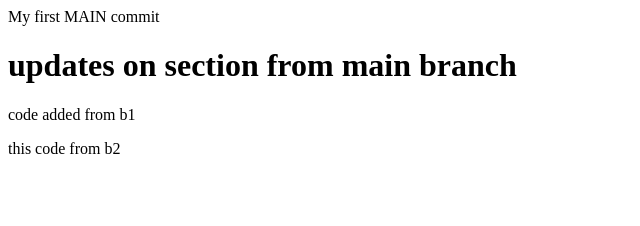
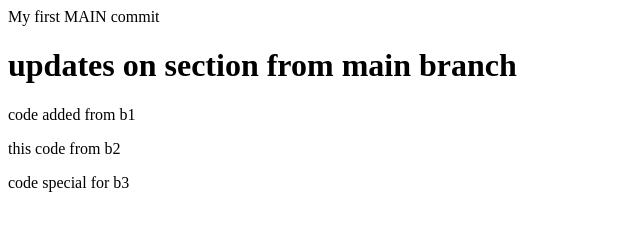
Before and after one commit to RimDH/githubdemo, a plain HTML site: page index.html in a window 1280 px wide. Shown: the whole page, without its empty margins (0-640 px from the left). Drawn offline with Linux system fonts and the light colour scheme.

Commit message:
my message

```diff
--- a/index.html
+++ b/index.html
@@ -10,5 +10,6 @@
     <h1>updates on section from main branch</h1>
     <p>code added from b1</p>
     <p>this code from b2</p>
+    <p>code special for b3</p>
 </body>
 </html>
```
